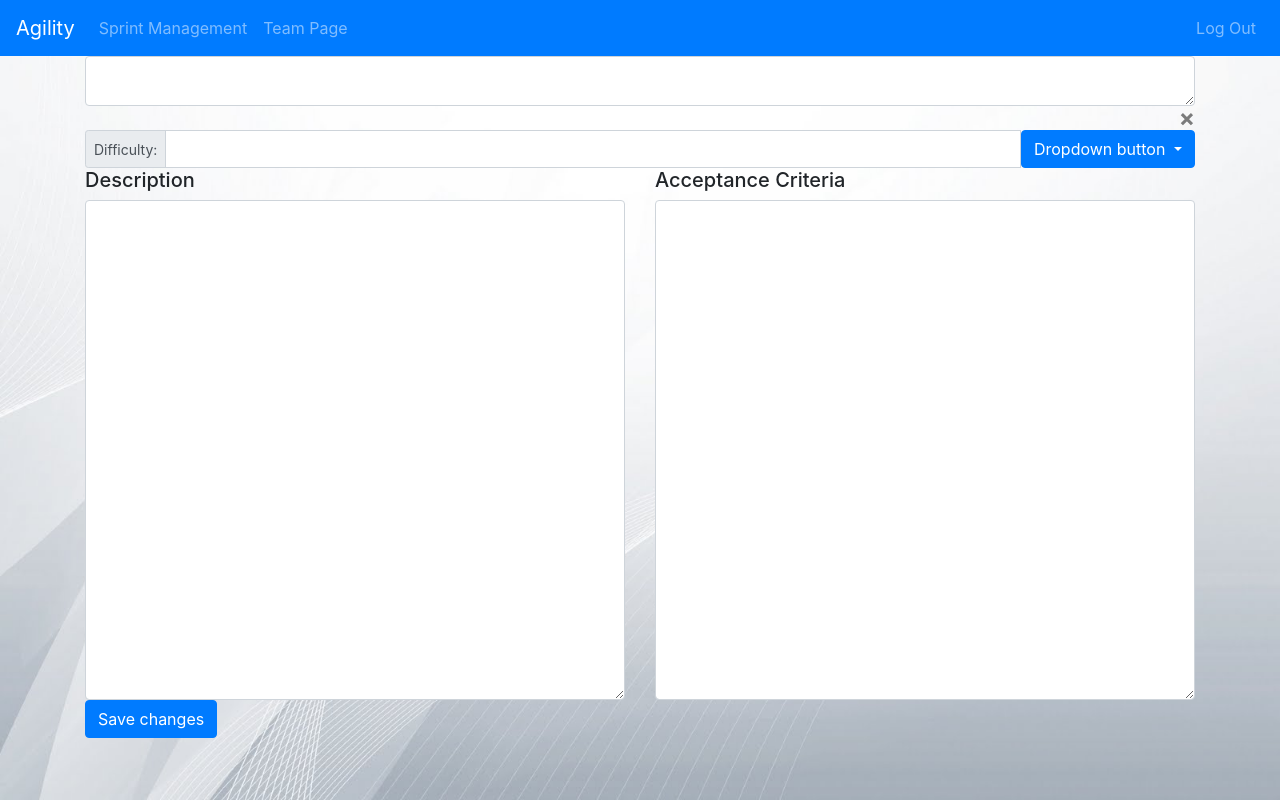
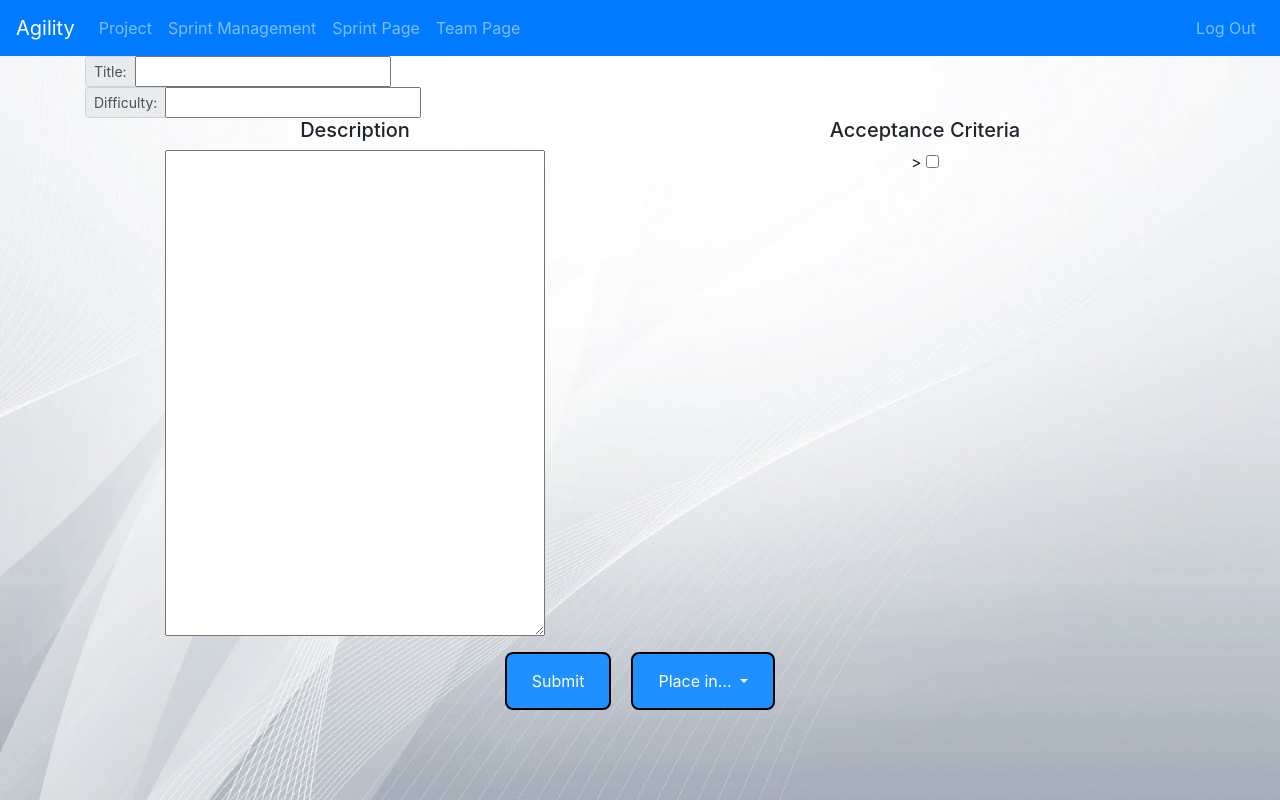
Before and after one commit to myersc7/seniorproject, a Flask app: template app/templates/Card.html in a window 1280 px wide. Run offline with Flask 2, Linux system fonts and the light colour scheme; the template is opened without the code that fills it: most values are stand-ins (such as "Sample title", 1, 10 or a date in 2020); form fields are guessed from the names that the template uses.

Commit message:
Updated Style of Card page

```diff
--- a/app/templates/Card.html
+++ b/app/templates/Card.html
@@ -22,31 +22,49 @@
 </head>
 <body>
 
+<!-- Navbar -->
 <nav class="navbar navbar-expand-sm bg-primary navbar-dark">
-    <a class="navbar-brand" href="#">Agility</a>
+    <a class="navbar-brand" href="/index">Agility</a>
     <ul class="navbar-nav mr-auto">
         <li class="nav-item">
-            <a class="nav-link" href="#">Sprint Management</a>
+            <a class="nav-link" href="/project/{{ project_id }}">Project</a>
         </li>
+
         <li class="nav-item">
-            <a class="nav-link" href="#">Team Page</a>
+            <a class="nav-link" href="/sprint_manage/{{ project_id }}">Sprint Management</a>
+        </li>
+
+        <li class="nav-item">
+            <a class="nav-link" href="/sprint/{{ project_id }}">Sprint Page</a>
+        </li>
+
+        <li class="nav-item">
+            <a class="nav-link" href="/team/{{ project_id }}">Team Page</a>
         </li>
     </ul>
     <ul class="navbar-nav">
 
         <li class="nav-item">
-            <a class="nav-link" href="#">Log Out</a>
+            <a class="nav-link" href="/logout">Log Out</a>
         </li>
     </ul>
 </nav>
 
 
 <!-- Header w/ Card Title -->
+<form align="center" action="" method="post">
+    <div class="center">
         <div class="container">
-            <textarea class="form-control" id="message-text" style="height:50px">{{ get_title(user_stories_id|string) }}</textarea>
-            <button type="button" class="close" data-dismiss="modal" aria-label="Close">
+            {{ form.hidden_tag() }}
+            <div class="input-group input-group-sm">
+                <div class="input-group-prepend">
+                    <span class="input-group-text">Title:</span>
+                </div>
+                {{ form.title(class="title") }}
+            </div>
+            {#        <button type="button" class="close" data-dismiss="modal" aria-label="Close">
             <span aria-hidden="true">&times;</span>
-            </button>
+        </button>#}
         </div>
         <!-- Body w/ Difficulty, Description, Acceptance Criteria -->
         <div class="container">
@@ -54,11 +72,27 @@
                 <div class="input-group-prepend">
                     <span class="input-group-text">Difficulty:</span>
                 </div>
-                <input type="number" class="form-control" aria-label="With textarea" value = {{ get_difficulty(user_stories_id|string) }}>
+                {{ form.Difficulty(class_="difficulty") }}
+            </div>
+            <!-- 2 columns w/ Description and Acceptance Criteria -->
+            <div class="row">
+                <div class="col">
+                    <h5  id="CardDetails title">Description</h5>
+                    {{ form.Description(cols="35", rows="20") }}
+                </div>
+                <div class="col">
+                    <h5  id="CardDetails title">Acceptance Criteria</h5>>
+                    {{ form.Acceptance_criteria(cols="35", rows="20") }}
+                </div>
+            </div>
+        </div>
+        <div class="btn-group">
+            <!-- Footer w/ "Save Changes" button -->
+            {{ form.submit(class_="button") }}
             <!-- Dropdown -->
             <div class="dropdown">
-                    <button class="btn btn-primary dropdown-toggle" type="button" id="dropdownMenuButton" data-toggle="dropdown" aria-haspopup="true" aria-expanded="false">
-                        Dropdown button
+                <button class="button dropdown-toggle" type="button" id="dropdownMenuButton" data-toggle="dropdown" aria-haspopup="true" aria-expanded="false">
+                    Place in...
                 </button>
                 <div class="dropdown-menu" aria-labelledby="dropdownMenuButton">
                     <a class="dropdown-item" href="/PBI/{{ user_stories_id}}">Product Backlog</a>
@@ -67,23 +101,13 @@
                     <a class="dropdown-item" href="/Done/{{ user_stories_id }}">Done</a>
                 </div>
             </div>
-            </div>
-            <!-- 2 columns w/ Description and Acceptance Criteria -->
-            <div class="row">
-                <div class="col">
-                    <h5  id="CardDetails title">Description</h5>
-                    <textarea class="form-control" id="message-text" style="height:500px">{{ get_description(user_stories_id|string) }}</textarea>
-                </div>
-                <div class="col">
-                    <h5  id="CardDetails title">Acceptance Criteria</h5>
-                    <textarea class="form-control" id="message-text" style="height:500px"> {{ get_acceptance_criteria(user_stories_id|string) }}</textarea>
+            <!-- Delete Button -->
+            {#<button class="button" href={{ delete_card(user_stories_id) }}>
+                Delete Card
+            </button>#}
         </div>
     </div>
-        </div>
-        <!-- Footer w/ "Save Changes" button -->
-        <div class="container">
-            <button type="button" class="btn btn-primary">Save changes</button>
-      </div>
+</form>
 
 <!-- Scripts -->
 <script src="../static/js/jquery-3.3.1.js"></script>
```
Lines whose indentation alone changed are shown as unchanged.
